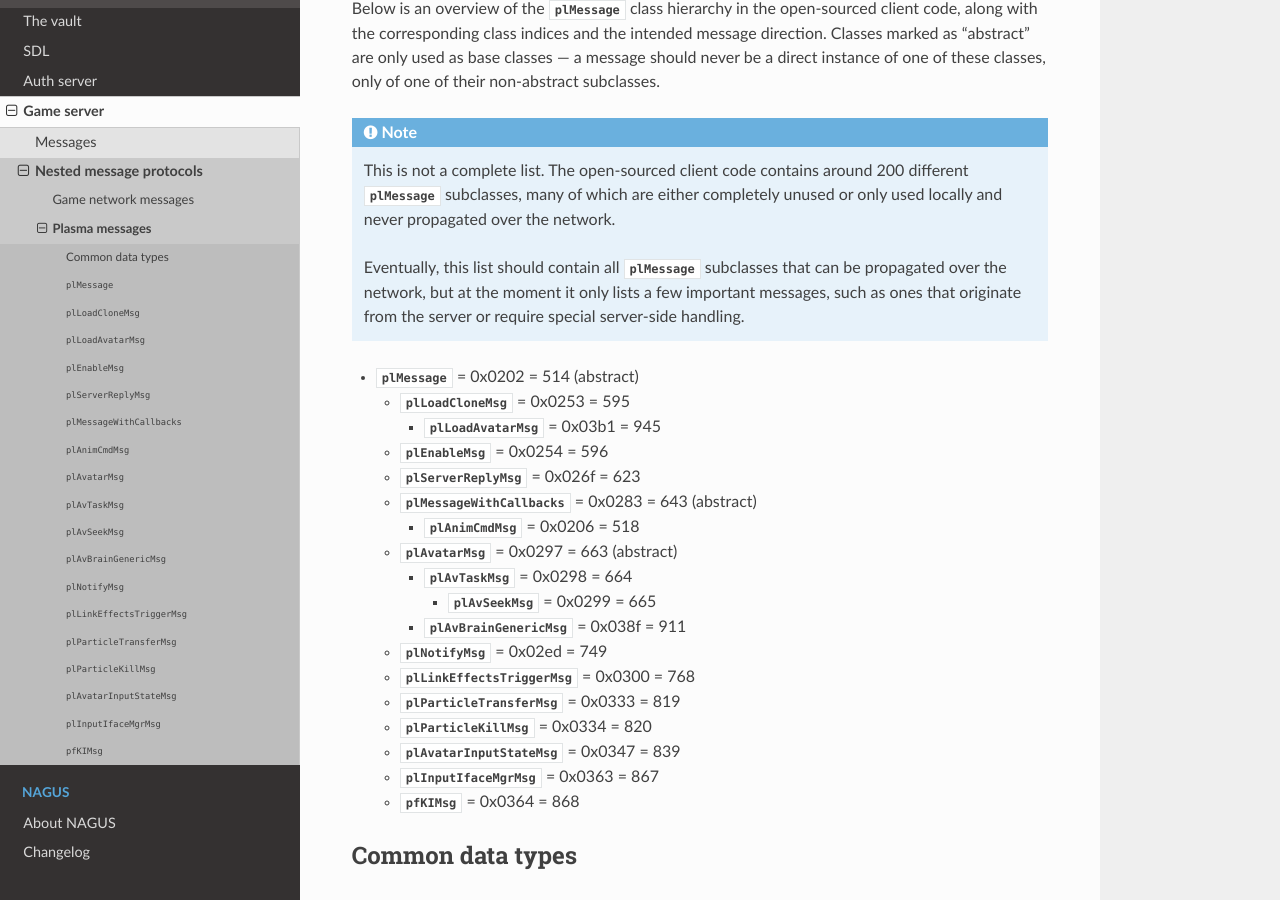
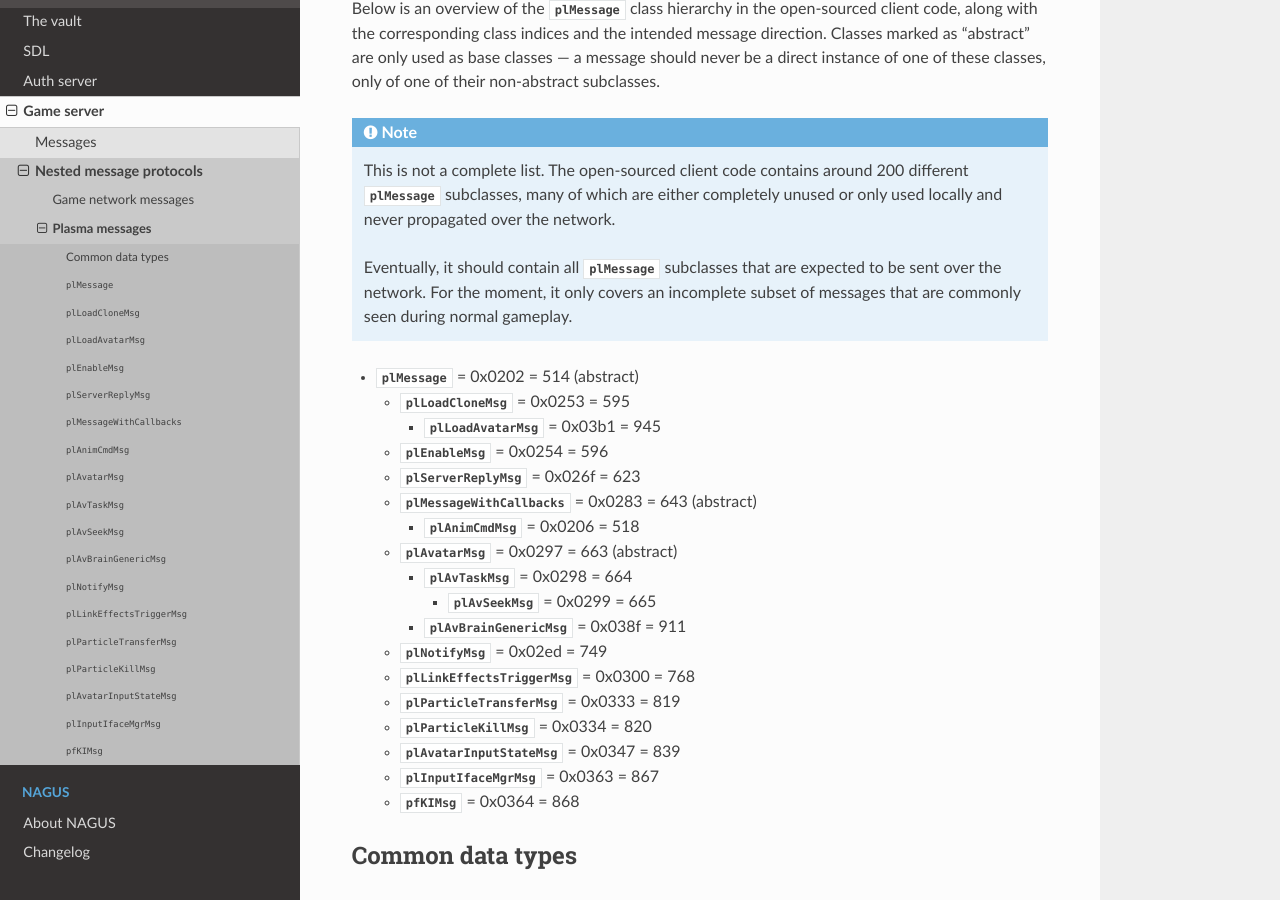
Before and after one commit to dgelessus/NAGUS, a Sphinx documentation site: the page built from docs/uru/game_server/plasma_messages.rst, in a window 1280 px wide and 900 px high, scrolled down 407 px. Built offline with Sphinx 7.4.7 and the Read the Docs theme 2.0.0, drawn with Linux system fonts in a browser that asks for light colours.

Commit message:
Update note about current documentation state of plMessages

```diff
--- a/docs/uru/game_server/plasma_messages.rst
+++ b/docs/uru/game_server/plasma_messages.rst
@@ -30,10 +30,9 @@ only of one of their non-abstract subclasses.
   or only used locally and never propagated over the network.
 
   Eventually,
-  this list should contain all :cpp:class:`plMessage` subclasses that can be propagated over the network,
-  but at the moment it only lists a few important messages,
-  such as ones that originate from the server
-  or require special server-side handling.
+  it should contain all :cpp:class:`plMessage` subclasses that are expected to be sent over the network.
+  For the moment,
+  it only covers an incomplete subset of messages that are commonly seen during normal gameplay.
 
 * :cpp:class:`plMessage` = 0x0202 = 514 (abstract)
 
```
